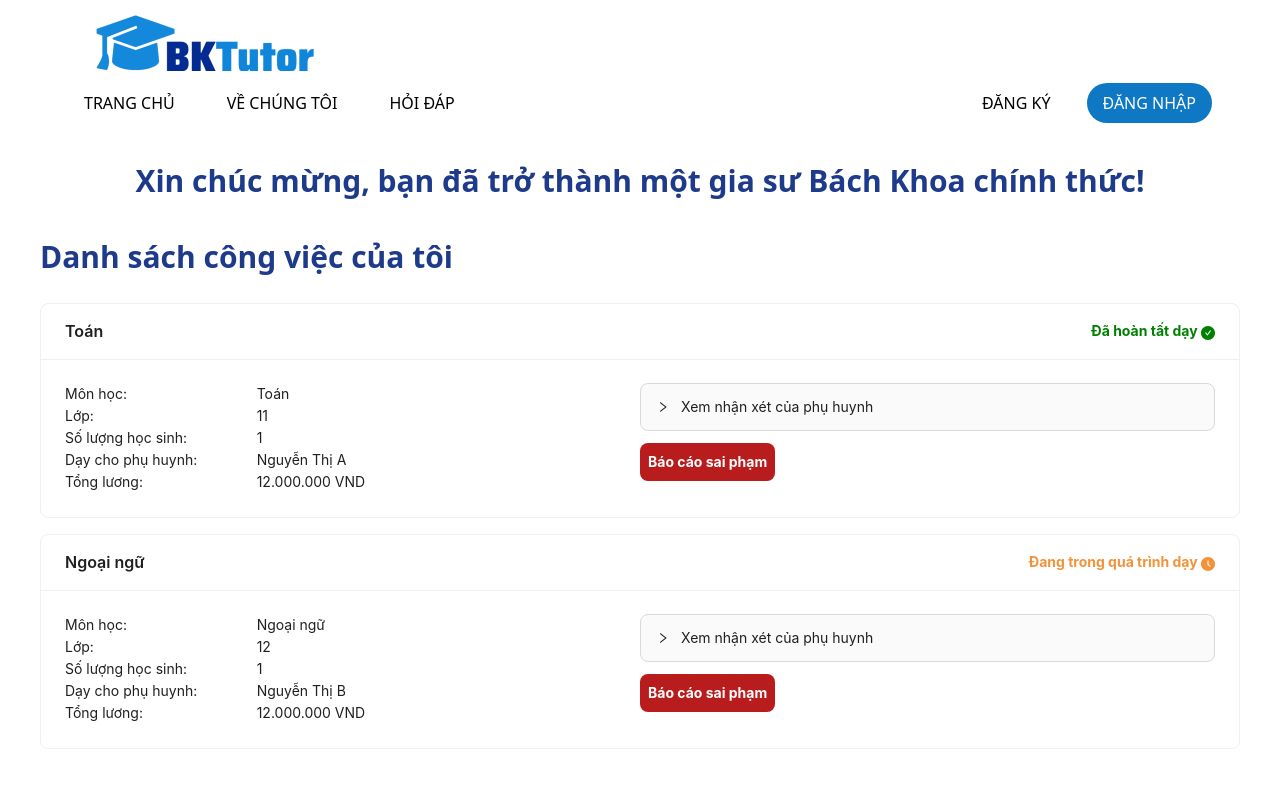
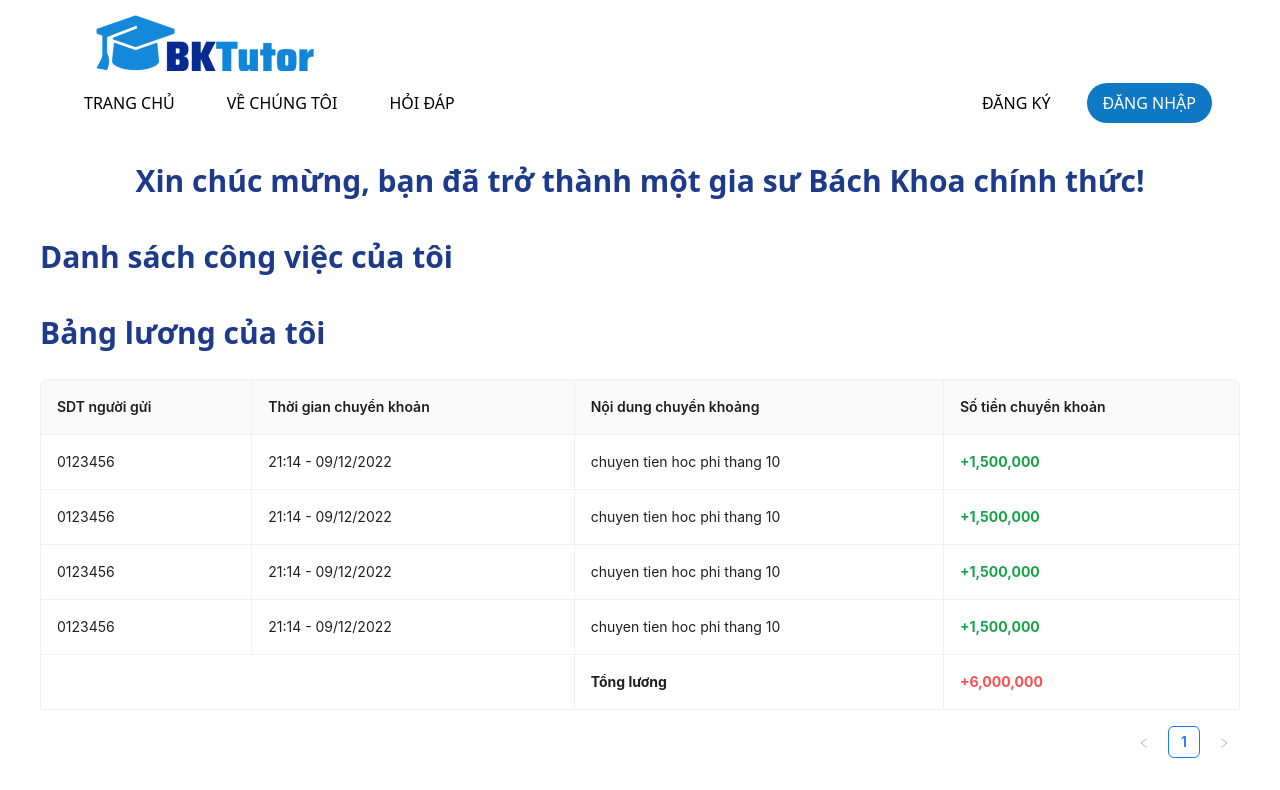
Before and after one commit to chituenguyen/ThuongMaiDienTu, a React (Vite) app: page /become-tutor in a window 1280 px wide. Shown: the top 790 px of the page. Built offline with nearby package versions, Linux system fonts and the light colour scheme; a web font is replaced by a local one.

Commit message:
fix UI login and api tutor verified

```diff
--- a/src/components/tutor/MyTutorJobsList.jsx
+++ b/src/components/tutor/MyTutorJobsList.jsx
@@ -1,10 +1,26 @@
-import React from "react";
-import { Collapse, Col, Row, Card, Modal, Button, Radio, Space, Input } from "antd";
+import React, { useMemo } from "react";
+import {
+  Collapse,
+  Col,
+  Row,
+  Card,
+  Modal,
+  Button,
+  Radio,
+  Space,
+  Input,
+} from "antd";
 import { useState } from "react";
 import { ClockCircleFilled, CheckCircleFilled } from "@ant-design/icons";
 
 const { Panel } = Collapse;
-
+const StatusOfCourse = {
+  ONGOING: "Ongoing",
+  FINISH: "Finish",
+  PENDING: "Pending",
+  REJECTED: "Rejected",
+  ACCEPT: "Accept",
+};
 const listToString = (list) => {
   return list.map((item, idx) => {
     if (idx == 0) {
@@ -18,39 +34,51 @@ const dateConvert = (dateString) => {
   return dateString.substr(0, 10);
 };
 
-const MyTutorJobsList = () => {
-  const courseList = [
-    {
-      _id: "6384e7e8077ac78de81542a7",
-      key: "6384e7e8077ac78de81542a7",
-      subjects: ["Toán"],
-      grade: "11",
-      status: "COMPLETED",
-      startdate: "2022-10-27",
-      endate: "2022-12-10",
-      numberOfStudent: 1,
-      customer: "Nguyễn Thị A",
-      salary: "12.000.000",
-      parentcmt:
-        "There are many variations of passages of Lorem Ipsum available, but the majority have suffered alteration in some form, by injected humour, or randomised words which don't look even slightly believable. If you are going to use a passage of Lorem Ipsum, you need to be sure there isn't anything embarrassing hidden in the middle of text. All the Lorem Ipsum generators on the Internet tend to repeat predefined chunks as necessary, making this the first true generator on the Internet. It uses a dictionary of over 200 Latin words, combined with a handful of model sentence structures, to generate Lorem Ipsum which looks reasonable. The generated Lorem Ipsum is therefore always free from repetition, injected humour, or non-characteristic words etc.",
-      __v: 0,
-    },
-    {
-      _id: "6384e7e8077ac78de81542a7",
-      key: "6384e7e8077ac78de81542a7",
-      subjects: ["Ngoại ngữ"],
-      grade: "12",
-      status: "ONGOING",
-      startdate: "2022-08-07",
-      endate: "2022-10-01",
-      numberOfStudent: 1,
-      customer: "Nguyễn Thị B",
-      salary: "12.000.000",
-      parentcmt:
-        "There are many variations of passages of Lorem Ipsum available, but the majority have suffered alteration in some form, by injected humour, or randomised words which don't look even slightly believable. If you are going to use a passage of Lorem Ipsum, you need to be sure there isn't anything embarrassing hidden in the middle of text. All the Lorem Ipsum generators on the Internet tend to repeat predefined chunks as necessary, making this the first true generator on the Internet. It uses a dictionary of over 200 Latin words, combined with a handful of model sentence structures, to generate Lorem Ipsum which looks reasonable. The generated Lorem Ipsum is therefore always free from repetition, injected humour, or non-characteristic words etc.",
-      __v: 0,
-    },
-  ];
+const MyTutorJobsList = ({ listCourse }) => {
+  const courseList = useMemo(() => {
+    const listCourseFinish = listCourse;
+    const listCourseOngoing = listCourse;
+    return [
+      ...listCourseOngoing.filter(
+        (course) => course.status === StatusOfCourse.ONGOING
+      ),
+      ...listCourseFinish.filter(
+        (course) => course.status === StatusOfCourse.FINISH
+      ),
+    ];
+  }, [listCourse]);
+  // const courseList = [
+  //   {
+  //     _id: "6384e7e8077ac78de81542a7",
+  //     key: "6384e7e8077ac78de81542a7",
+  //     subjects: ["Toán"],
+  //     grade: "11",
+  //     status: "COMPLETED",
+  //     startdate: "2022-10-27",
+  //     endate: "2022-12-10",
+  //     numberOfStudent: 1,
+  //     customer: "Nguyễn Thị A",
+  //     salary: "12.000.000",
+  //     parentcmt:
+  //       "There are many variations of passages of Lorem Ipsum available, but the majority have suffered alteration in some form, by injected humour, or randomised words which don't look even slightly believable. If you are going to use a passage of Lorem Ipsum, you need to be sure there isn't anything embarrassing hidden in the middle of text. All the Lorem Ipsum generators on the Internet tend to repeat predefined chunks as necessary, making this the first true generator on the Internet. It uses a dictionary of over 200 Latin words, combined with a handful of model sentence structures, to generate Lorem Ipsum which looks reasonable. The generated Lorem Ipsum is therefore always free from repetition, injected humour, or non-characteristic words etc.",
+  //     __v: 0,
+  //   },
+  //   {
+  //     _id: "6384e7e8077ac78de81542a7",
+  //     key: "6384e7e8077ac78de81542a7",
+  //     subjects: ["Ngoại ngữ"],
+  //     grade: "12",
+  //     status: "ONGOING",
+  //     startdate: "2022-08-07",
+  //     endate: "2022-10-01",
+  //     numberOfStudent: 1,
+  //     customer: "Nguyễn Thị B",
+  //     salary: "12.000.000",
+  //     parentcmt:
+  //       "There are many variations of passages of Lorem Ipsum available, but the majority have suffered alteration in some form, by injected humour, or randomised words which don't look even slightly believable. If you are going to use a passage of Lorem Ipsum, you need to be sure there isn't anything embarrassing hidden in the middle of text. All the Lorem Ipsum generators on the Internet tend to repeat predefined chunks as necessary, making this the first true generator on the Internet. It uses a dictionary of over 200 Latin words, combined with a handful of model sentence structures, to generate Lorem Ipsum which looks reasonable. The generated Lorem Ipsum is therefore always free from repetition, injected humour, or non-characteristic words etc.",
+  //     __v: 0,
+  //   },
+  // ];
 
   const onChange = (key) => {
     console.log(key);
@@ -65,7 +93,7 @@ const MyTutorJobsList = () => {
           <p>some messages...some messages...</p>
         </div>
       ),
-      onOk() { },
+      onOk() {},
       okText: "Xong",
     });
   };
@@ -95,7 +123,7 @@ const MyTutorJobsList = () => {
             key={index}
             title={listToString(course.subjects)}
             extra={
-              course.status === "ONGOING" ? (
+              course.status === StatusOfCourse.ONGOING ? (
                 <span className="text-[#f29339] font-bold">
                   Đang trong quá trình dạy{"  "}
                   <ClockCircleFilled
@@ -106,7 +134,7 @@ const MyTutorJobsList = () => {
                 </span>
               ) : (
                 <span className="text-[green] font-bold">
-                  Đã hoàn tất dạy{"  "}
+                  Đã hoàn tất dạy
                   <CheckCircleFilled
                     style={{
                       verticalAlign: "middle",
@@ -153,7 +181,11 @@ const MyTutorJobsList = () => {
                     </Row>
                   </Panel>
                 </Collapse>
-                <button type="button" className="mt-3 focus:outline-none font-bold text-white bg-red-700 hover:bg-red-800 rounded-lg px-2 py-2 mr-2 mb-2 dark:bg-red-600 dark:hover:bg-red-700" onClick={() => setModal2Open(true)}>
+                <button
+                  type="button"
+                  className="mt-3 focus:outline-none font-bold text-white bg-red-700 hover:bg-red-800 rounded-lg px-2 py-2 mr-2 mb-2 dark:bg-red-600 dark:hover:bg-red-700"
+                  onClick={() => setModal2Open(true)}
+                >
                   Báo cáo sai phạm
                 </button>
                 <Modal
@@ -166,13 +198,22 @@ const MyTutorJobsList = () => {
                   okText="Gửi báo cáo"
                   cancelText="Hủy bỏ"
                 >
-                  <p className="font-bold text-red-700 text-xl mb-3">Báo cáo sai phạm liên quan đến  phụ huynh {course.customer}!!!</p>
+                  <p className="font-bold text-red-700 text-xl mb-3">
+                    Báo cáo sai phạm liên quan đến phụ huynh {course.customer}
+                    !!!
+                  </p>
                   <Radio.Group>
                     <Space direction="vertical">
                       <Radio value={1}>Phụ huynh này có dấu hiệu lừa đảo</Radio>
-                      <Radio value={2}>Phụ huynh có thái độ không tốt, gây ảnh hưởng lớn  đến tôi trong quá trình tôi giảng dạy</Radio>
-                      <Radio value={3}>Phụ huynh / Học sinh có hành động gây ảnh hưởng đến sức khỏe thể chất / tinh thần của tôi</Radio>
-                      <Input  placeholder="Ý kiến khác" />
+                      <Radio value={2}>
+                        Phụ huynh có thái độ không tốt, gây ảnh hưởng lớn đến
+                        tôi trong quá trình tôi giảng dạy
+                      </Radio>
+                      <Radio value={3}>
+                        Phụ huynh / Học sinh có hành động gây ảnh hưởng đến sức
+                        khỏe thể chất / tinh thần của tôi
+                      </Radio>
+                      <Input placeholder="Ý kiến khác" />
                     </Space>
                   </Radio.Group>
                 </Modal>
@@ -181,8 +222,6 @@ const MyTutorJobsList = () => {
           </Card>
         );
       })}
-
-
     </div>
   );
 };
--- a/src/components/tutor/TutorWelcome.jsx
+++ b/src/components/tutor/TutorWelcome.jsx
@@ -65,7 +65,6 @@ function TutorWelcomeSection() {
     };
     tutor.verified && getListCourseOfTutor();
   }, [dispatch]);
-  console.log("listCourse: ", listCourse);
   const { TextArea } = Input;
   const normFile = (e) => {
     console.log("Upload event:", e);
@@ -168,7 +167,7 @@ function TutorWelcomeSection() {
         <div className="flex-rows mb-10 text-3xl mt-10 mb-7 font-bold text-blue-900">
           <p>Danh sách công việc của tôi</p>
         </div>
-        <MyTutorJobsList />
+        <MyTutorJobsList listCourse={listCourse} />
         <div className="flex-rows mb-10 text-3xl mt-10 mb-7 font-bold text-blue-900">
           <p>Bảng lương của tôi</p>
         </div>
--- a/src/redux/authSlice.js
+++ b/src/redux/authSlice.js
@@ -12,7 +12,7 @@ const axiosClient = axios.create({
 const userInfoFromLocal = localStorage.getItem("userInfo")
   ? JSON.parse(localStorage.getItem("userInfo"))
   : "";
-  const roleIdFromLocal = localStorage.getItem("roleId")
+const roleIdFromLocal = localStorage.getItem("roleId")
   ? JSON.parse(localStorage.getItem("roleId"))
   : "";
 const initialState = {
@@ -100,7 +100,7 @@ export const getInformationOfUser = createAsyncThunk(
   }
 );
 export const getAllCourseOfTutor = createAsyncThunk(
-  "getAllCourseAcceptOfTutor",
+  "getAllCourseOfTutor",
   async (tutorId, { rejectWithValue }) => {
     try {
       const _url = "/tutor/" + String(tutorId) + "/applied-courses";
```
Also changed, not shown: src/views/LoginPage.jsx (+19 -11 lines).
